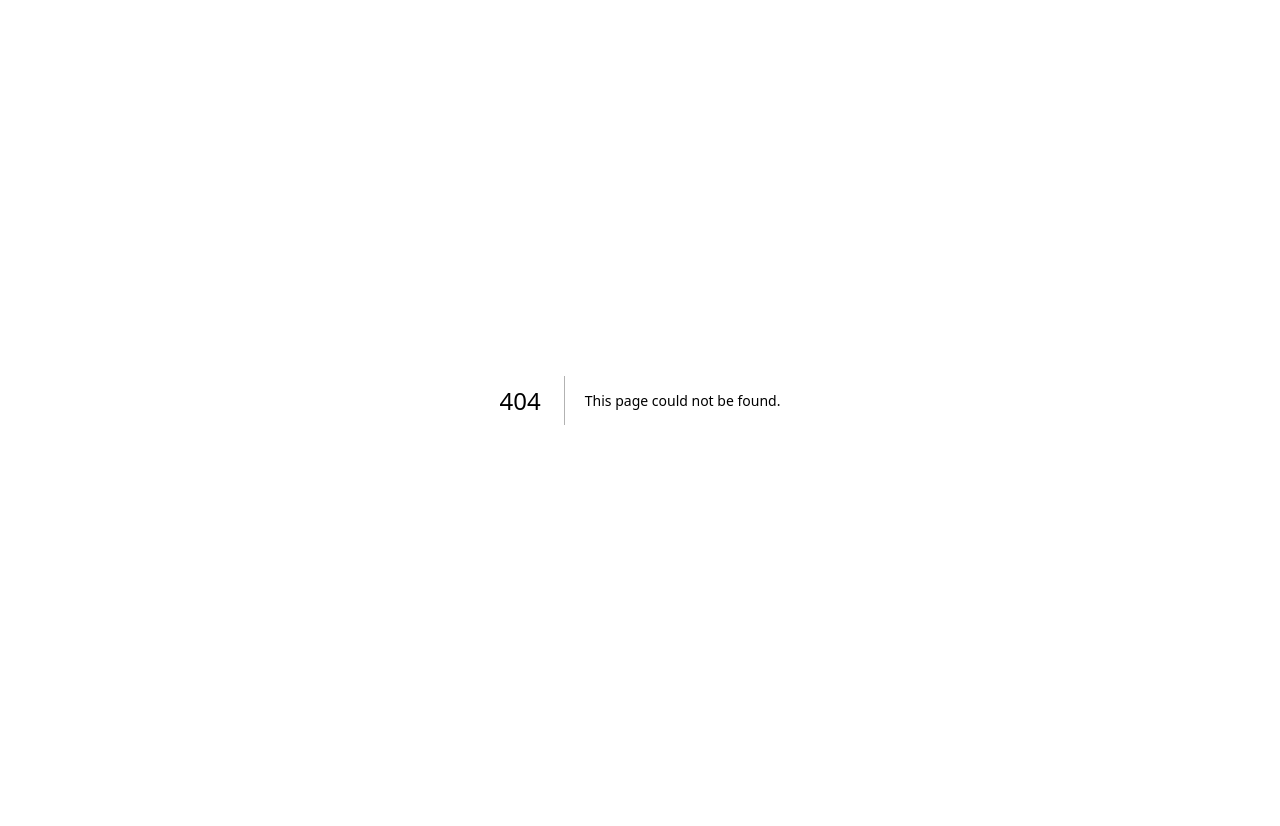
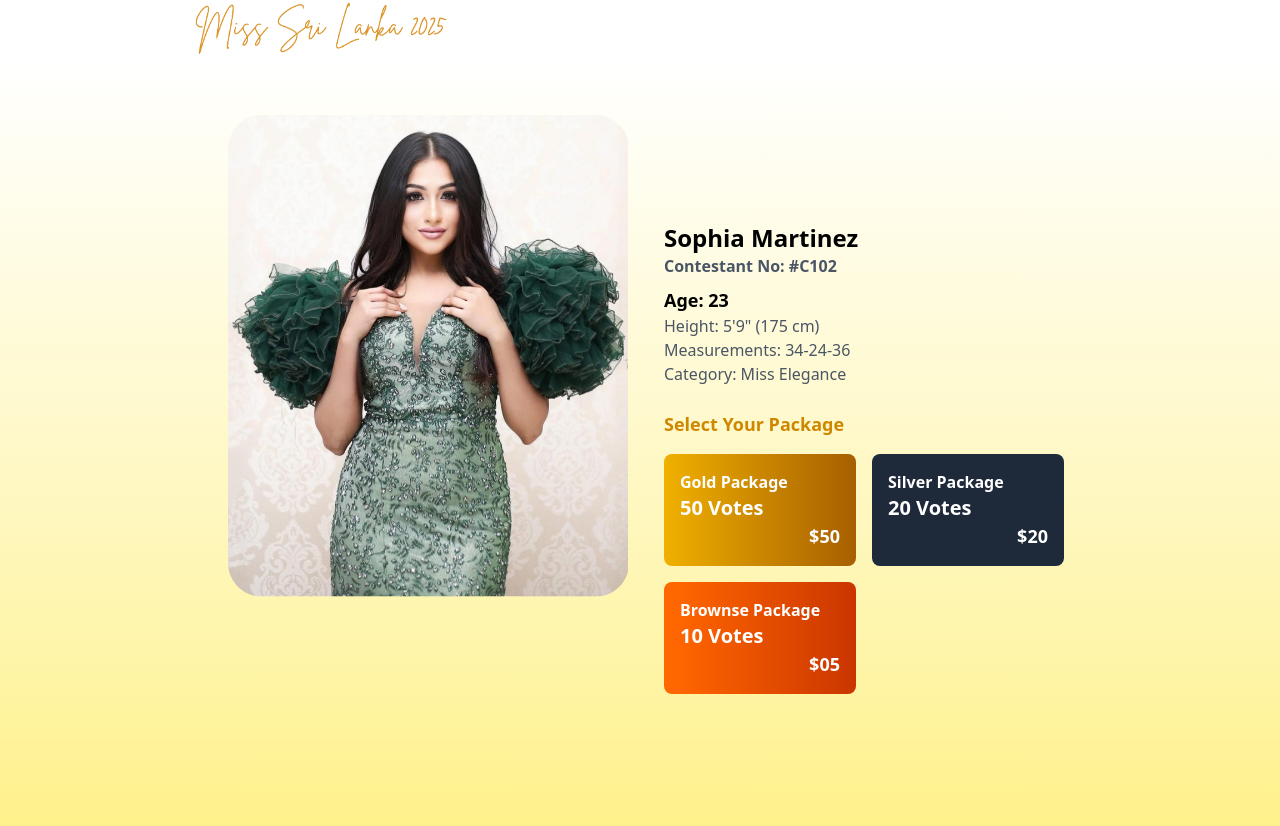
Before and after one commit to Savindugunasekar/pageantproject, a Next.js app: page /contestants/1 in a window 1280 px wide. Before the commit this address had no page. Shown: the top 826 px of the page. Before the commit the page ends 800 px from the top, so only its background shows below. Built offline with nearby package versions, Linux system fonts and the light colour scheme.

Commit message:
contestant page

```diff
--- /dev/null
+++ b/app/contestants/[id]/page.tsx
@@ -0,0 +1,68 @@
+"use client";
+
+import Image from "next/image";
+import { useState, useEffect } from "react";
+
+const ContestantPage = () => {
+  return (
+    <>
+      <div className="flex justify-center md:w-1/2 items-center">
+        <Image
+          src="/Miss Sri Lanka 2025.png" // Replace with actual image path
+          alt="Contestant"
+          width={400}
+          height={500}
+          className="rounded-lg"
+        />
+      </div>
+      <div className="min-h-screen bg-gradient-to-b from-white to-yellow-200 flex justify-center items-center p-4">
+        <div className="max-w-4xl w-full p-6 md:flex md:items-center">
+          <div className="flex justify-center md:w-1/2">
+            <Image
+              src="/contestant-image.png" // Replace with actual image path
+              alt="Contestant"
+              width={400}
+              height={500}
+              className="rounded-lg"
+            />
+          </div>
+
+          <div className="md:w-1/2 md:pl-6 text-center md:text-left mt-6 md:mt-0">
+            <h1 className="text-2xl font-bold">Sophia Martinez</h1>
+            <p className="text-gray-600 font-semibold">
+              Contestant No: <span className="font-bold">#C102</span>
+            </p>
+            <p className="text-lg font-bold mt-2">Age: 23</p>
+            <p className="text-gray-600">Height: 5'9" (175 cm)</p>
+            <p className="text-gray-600">Measurements: 34-24-36</p>
+            <p className="text-gray-600">Category: Miss Elegance</p>
+
+            <h2 className="mt-6 text-lg font-semibold text-yellow-600">
+              Select Your Package
+            </h2>
+            <div className="grid grid-cols-1 md:grid-cols-2 gap-4 mt-4">
+              <div className="bg-gradient-to-r from-yellow-500 to-yellow-700 text-white rounded-lg p-4 flex-1 text-center">
+                <p className="font-semibold md:text-left">Gold Package</p>
+                <div className="flex"></div>
+                <p className="text-xl font-bold  md:text-left">50 Votes</p>
+                <p className="text-lg font-bold md:text-right">$50</p>
+              </div>
+              <div className="bg-gray-800 text-white rounded-lg p-4 flex-1 text-center">
+                <p className="font-semibold md:text-left">Silver Package</p>
+                <p className="text-xl font-bold md:text-left">20 Votes</p>
+                <p className="text-lg font-bold md:text-right">$20</p>
+              </div>
+              <div className="bg-gradient-to-r from-orange-500 to-orange-700 text-white rounded-lg p-4 flex-1 text-center">
+                <p className="font-semibold md:text-left">Brownse Package</p>
+                <p className="text-xl font-bold md:text-left">10 Votes</p>
+                <p className="text-lg font-bold md:text-right">$05</p>
+              </div>
+            </div>
+          </div>
+        </div>
+      </div>
+    </>
+  );
+};
+
+export default ContestantPage;
--- /dev/null
+++ b/app/vote.tsx
@@ -0,0 +1,17 @@
+"use client";
+
+import CandidateList from "@/components/CandidateList";
+import LandingPage from "@/components/LandingPage";
+import Search from "@/components/Search";
+import { AuroraBackground } from "@/components/ui/aurora-background";
+import { useState } from "react";
+
+export default function vote() {
+  const [searchTerm, setSearchTerm] = useState<string>("");
+
+  return (
+    <AuroraBackground>
+      <div className="min-h-screen w-full">hello</div>
+    </AuroraBackground>
+  );
+}
```
Also changed, not shown: public/Miss Sri Lanka 2025.png (added), public/contestant-image.png (added).
